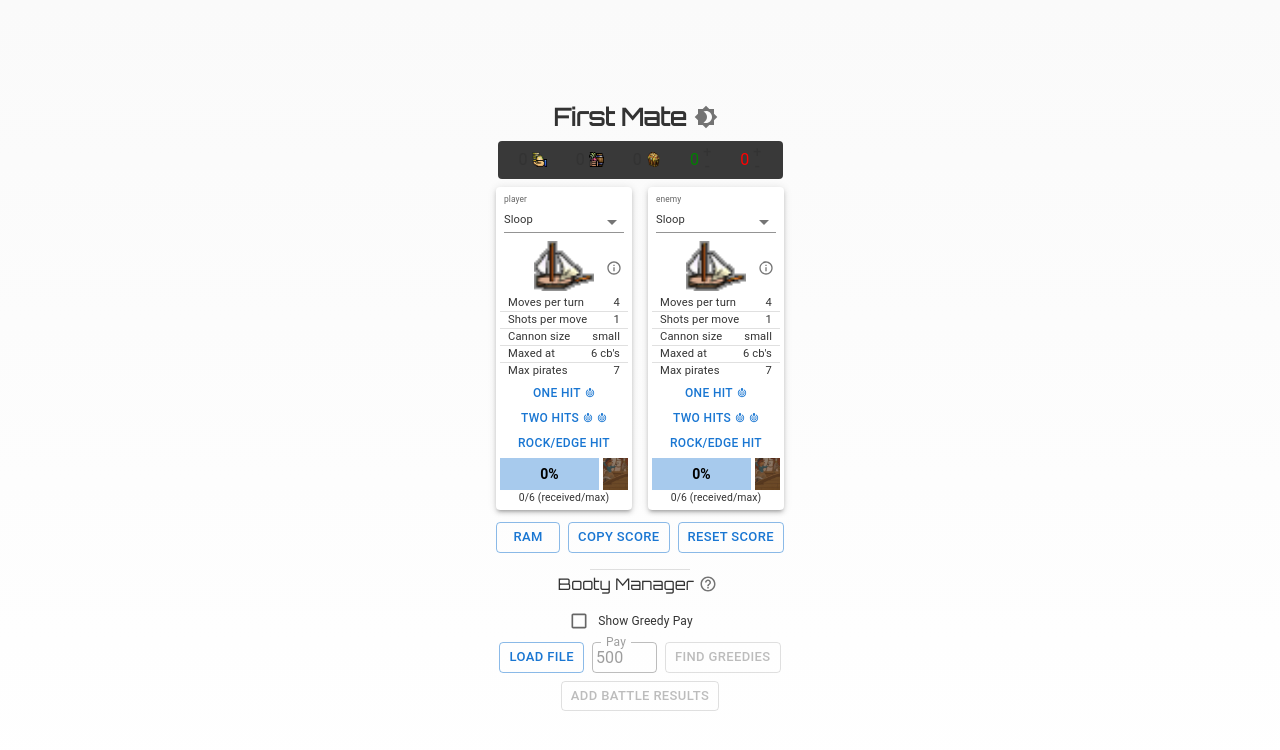
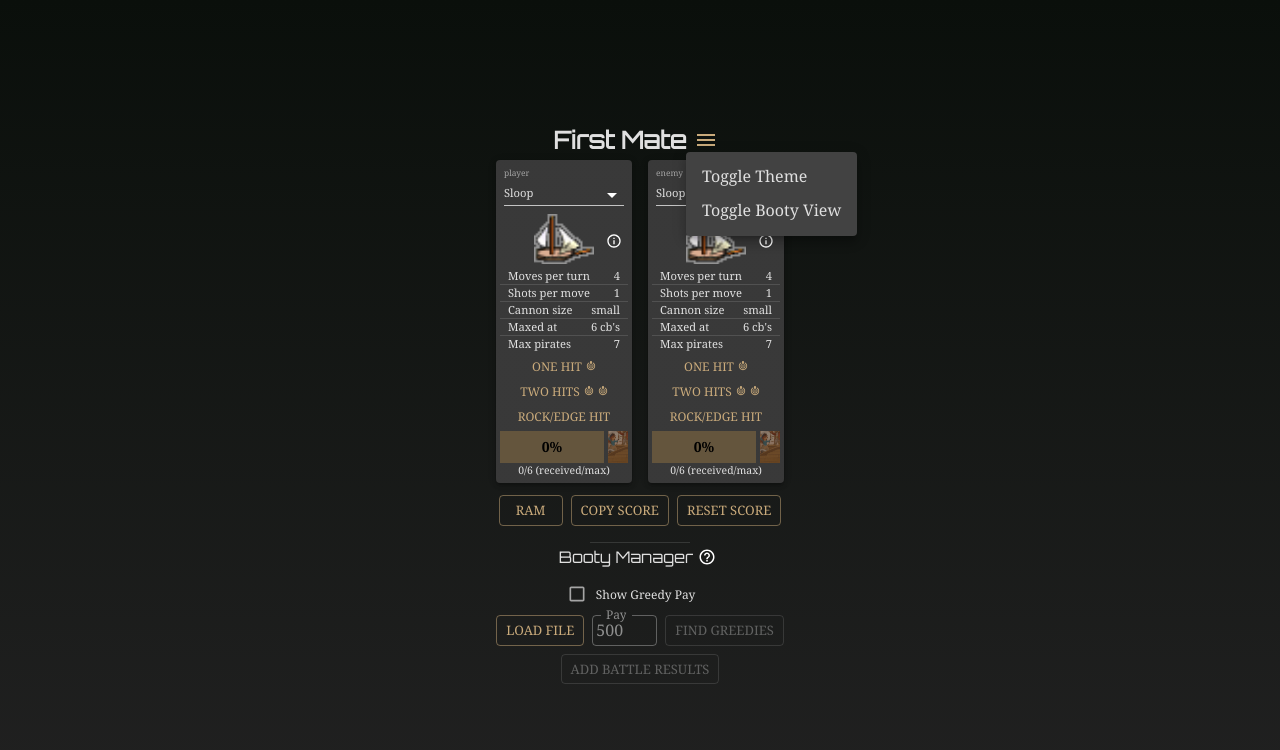
Before and after one commit to captain-dread/pillage-helper-web, a React (Vite) app: page / in a window 1280 px wide. Both pictures are taken after a click on the button 706 px from the left and 116 px from the top of the page. Shown: the top 750 px of the page. Built offline with nearby package versions, Linux system fonts and the light colour scheme.

Commit message:
implement booty tracker overview

```diff
--- a/src/assets/greedy.js
+++ b/src/assets/greedy.js
@@ -27,27 +27,22 @@ function hasSingleWordName(inputString) {
 
   for (let name of names) {
     if (!name.includes(" ")) {
-      return true; // Found a single word name
+      return true;
     }
   }
 
-  return false; // No single word names found
+  return false;
 }
 
 function extractNumbers(inputString) {
-  // Remove the timestamp from the string
   const stringWithoutTimestamp = inputString.replace(
     /\[\d{2}:\d{2}:\d{2}\]\s*/,
     ""
   );
-
-  // Regular expression to find numbers (including commas) in the modified string
   const numberPattern = /[\d,]+/g;
 
-  // Extract all numbers (as strings) found in the modified string
   const numberStrings = stringWithoutTimestamp.match(numberPattern);
 
-  // Convert the number strings to integers, removing commas
   if (numberStrings && numberStrings.length >= 2) {
     return {
       piecesOfEight: parseInt(numberStrings[0].replace(/,/g, ""), 10),
@@ -55,7 +50,7 @@ function extractNumbers(inputString) {
     };
   }
 
-  return null; // In case the pattern is not matched or there aren't enough numbers
+  return null;
 }
 
 // Function to count greedy hits from battle logs
--- /dev/null
+++ b/src/components/BasicMenu.jsx
@@ -0,0 +1,60 @@
+import * as React from "react";
+import Button from "@mui/material/Button";
+import Menu from "@mui/material/Menu";
+import MenuItem from "@mui/material/MenuItem";
+
+import MenuIcon from "@mui/icons-material/Menu";
+
+export default function BasicMenu({ toggleDarkMode, setShowBootyCounter }) {
+  const [anchorEl, setAnchorEl] = React.useState(null);
+  const open = Boolean(anchorEl);
+  const handleClick = (event) => {
+    setAnchorEl(event.currentTarget);
+  };
+  const handleClose = () => {
+    setAnchorEl(null);
+  };
+
+  const handleDarkModeToggle = () => {
+    toggleDarkMode();
+    handleClose();
+  };
+
+  const handleToggleBootyCounter = () => {
+    setShowBootyCounter((SBC) => {
+      return !SBC;
+    });
+    handleClose();
+  };
+
+  return (
+    <div>
+      <Button
+        id="basic-button"
+        aria-controls={open ? "basic-menu" : undefined}
+        aria-haspopup="true"
+        aria-expanded={open ? "true" : undefined}
+        onClick={handleClick}
+        sx={{ p: 0, minWidth: 40 }}
+      >
+        <MenuIcon sx={{ p: 0 }} />
+      </Button>
+      <Menu
+        id="basic-menu"
+        anchorEl={anchorEl}
+        open={open}
+        onClose={handleClose}
+        MenuListProps={{
+          "aria-labelledby": "basic-button",
+        }}
+      >
+        <MenuItem onClick={handleDarkModeToggle} sx={{ py: 0.5 }}>
+          Toggle Theme
+        </MenuItem>
+        <MenuItem onClick={handleToggleBootyCounter}>
+          Toggle Booty View
+        </MenuItem>
+      </Menu>
+    </div>
+  );
+}
--- a/src/components/BattleContainer.jsx
+++ b/src/components/BattleContainer.jsx
@@ -1,13 +1,12 @@
 import { useState } from "react";
-import { Box, Typography, Button, IconButton } from "@mui/material";
+import { Box, Typography, Button } from "@mui/material";
 import ShipCard from "./ShipCard";
-import BattleResultsCounter from "./BattleResultsCounter.jsx";
 import Booty from "./Booty.jsx";
+import BasicMenu from "./BasicMenu.jsx";
 
 import { ships } from "../assets/ships";
 
 import GreedyHitFinder from "./GreedyHitFinder.jsx";
-import Brightness4Icon from "@mui/icons-material/Brightness4";
 
 export default function BattleContainer({ toggleDarkMode, darkMode }) {
   const [results, setResults] = useState({
@@ -24,8 +23,8 @@ export default function BattleContainer({ toggleDarkMode, darkMode }) {
     enemyDamageTaken: 0,
   });
   const [battleType, setBattleType] = useState("brigands");
-
   const [expandShipInfo, setExpandShipInfo] = useState(false);
+  const [showBootyCounter, setShowBootyCounter] = useState(false);
 
   const toggleExpandShipInfo = () => {
     setExpandShipInfo((ESI) => !ESI);
@@ -184,11 +183,14 @@ export default function BattleContainer({ toggleDarkMode, darkMode }) {
         >
           First Mate
         </Typography>
-        <IconButton onClick={toggleDarkMode}>
-          <Brightness4Icon />
-        </IconButton>
+        <BasicMenu
+          toggleDarkMode={toggleDarkMode}
+          setShowBootyCounter={setShowBootyCounter}
+        />
       </Box>
-      <Booty setResults={setResults} results={results} />
+      {showBootyCounter ? (
+        <Booty setResults={setResults} results={results} />
+      ) : null}
       <Box
         sx={{
           display: "flex",
--- a/src/components/Booty.jsx
+++ b/src/components/Booty.jsx
@@ -17,38 +17,45 @@ export default function Booty({ setResults, results }) {
       }}
     >
       <Box sx={{ display: "flex", alignItems: "center" }}>
-        <Typography sx={{ pr: 0.5 }}>{results.poe.toLocaleString()}</Typography>
+        <Typography sx={{ pr: 0.5, fontSize: 14 }}>
+          {results.poe.toLocaleString()}
+        </Typography>
         <img
           src="./icons/poe.png"
           alt="poe"
           style={{ width: "15px", height: "15px" }}
         />
       </Box>
-
       <Box sx={{ display: "flex", alignItems: "center" }}>
-        <Typography sx={{ pr: 0.5 }}>{results.commodities}</Typography>
+        <Typography sx={{ pr: 0.5, fontSize: 14 }}>
+          {results.commodities}
+        </Typography>
         <img
           src="./icons/commodities.png"
           alt="poe"
           style={{ width: "15px", height: "15px" }}
         />
       </Box>
-
       <Box sx={{ display: "flex", alignItems: "center" }}>
-        <Typography sx={{ pr: 0.5 }}>{results.lavishLockers}</Typography>
+        <Typography sx={{ pr: 0.5, fontSize: 14 }}>
+          {results.lavishLockers}
+        </Typography>
         <img
           src="./icons/lavish_lockers.png"
           alt="poe"
           style={{ width: "15px", height: "15px" }}
         />
       </Box>
-
       <Box sx={{ display: "flex", alignItems: "center" }}>
-        <Typography sx={{ pr: 0.5, color: "green" }}>{results.wins}</Typography>
+        <Typography sx={{ pr: 0.5, color: "green", fontSize: 14 }}>
+          {results.wins}
+        </Typography>
         <Counter reference="wins" setResults={setResults} />
       </Box>
       <Box sx={{ display: "flex", alignItems: "center" }}>
-        <Typography sx={{ pr: 0.5, color: "red" }}>{results.losses}</Typography>
+        <Typography sx={{ pr: 0.5, color: "red", fontSize: 14 }}>
+          {results.losses}
+        </Typography>
         <Counter reference="losses" setResults={setResults} />
       </Box>
     </Box>
--- a/src/components/DamageTracker.jsx
+++ b/src/components/DamageTracker.jsx
@@ -59,7 +59,7 @@ export default function DamageTracker({
 
         <Box
           sx={{
-            width: 25,
+            width: 20,
             backgroundImage: `linear-gradient(
       ${battleType === "brigands" ? "to top" : "to bottom"},
       red ${cappedValue / 2}%,
--- a/src/components/ResultsModal.jsx
+++ b/src/components/ResultsModal.jsx
@@ -16,12 +16,19 @@ export default function ResultsModal({ hitSummary, payCommands, close }) {
         <Box sx={style}>
           <Typography
             sx={{
-              fontWeight: "bold",
               textAlign: "center",
             }}
           >
             Only run after "The victors plundered.." message to get the most
             recent battle.
+          </Typography>
+          <Typography
+            sx={{
+              textAlign: "center",
+              fontSize: 12,
+            }}
+          >
+            Booty data has been added to counter.
           </Typography>
           <Box sx={entryStyle}>
             <Typography>{hitSummary}</Typography>
```
Also changed, not shown: 6 other files (tests, documents, lock files or other folders).
